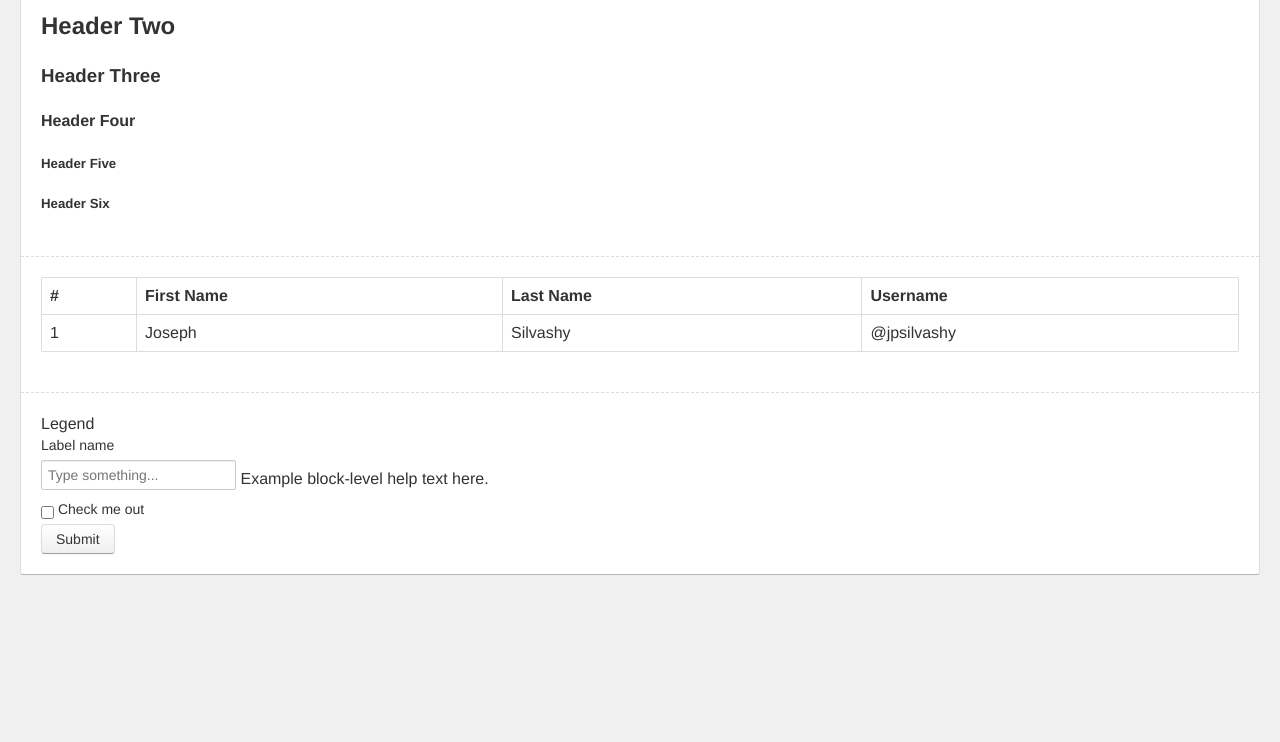
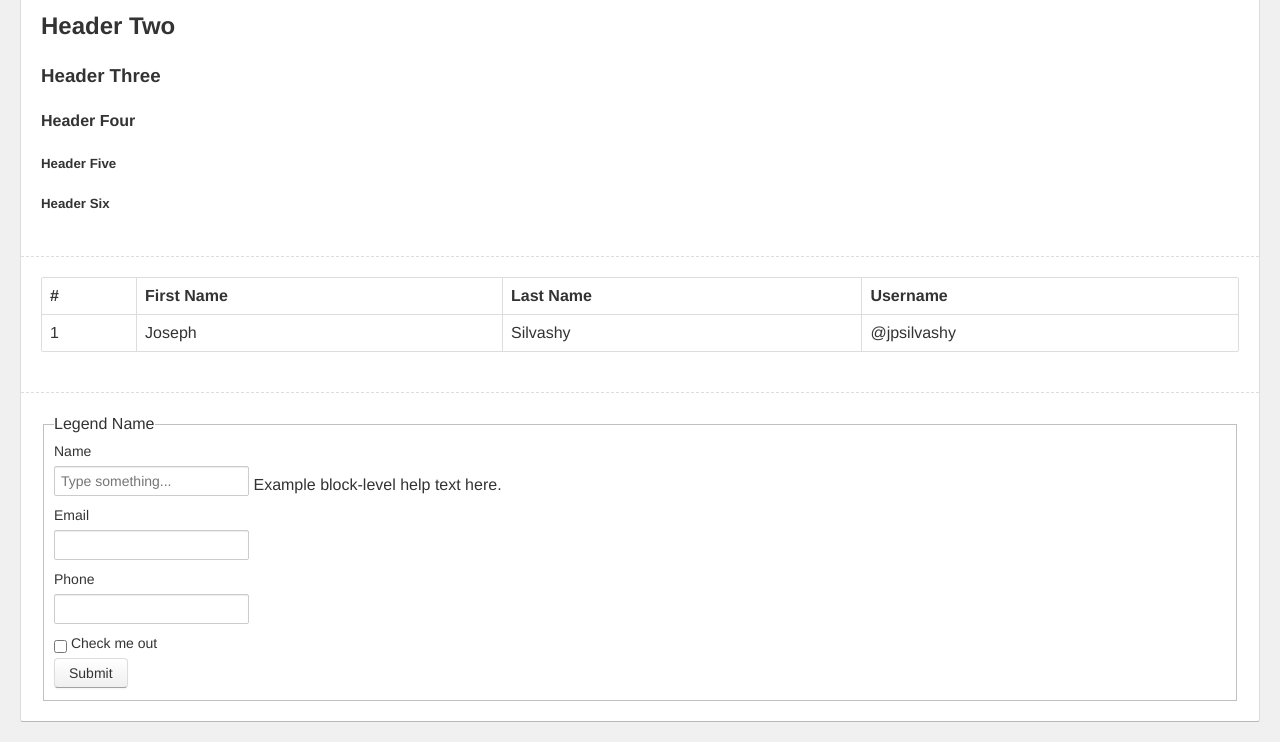
Before and after one commit to jpsilvashy/newton-v1, a plain HTML site: page index.html in a window 1280 px wide. Shown: the part 535-1277 px from the top of the page. Before the commit the page ends 1130 px from the top, so only its background shows below. Drawn offline with nearby package versions, Linux system fonts and the light colour scheme.

Commit message:
added TODO

```diff
--- a/index.html
+++ b/index.html
@@ -76,17 +76,25 @@
   <!-- Forms -->
   <section>
     <form>
-      <legend>Legend</legend>
+      <fieldset>
+        <legend>Legend Name</legend>
 
-      <label>Label name</label>
+        <label for="name">Name</label>
         <input type="text" placeholder="Type something...">
         <span class="help-block">Example block-level help text here.</span>
+
+        <label for="email">Email</label>
+        <input type="text" name="email" />
+
+        <label for="phone">Phone</label>
+        <input type="text" name="phone" />
 
         <label class="checkbox">
           <input type="checkbox"> Check me out
         </label>
 
         <button type="submit" class="btn">Submit</button>
+      </fieldset>
     </form>
   </section>
 
```
Also changed, not shown: 1 other file. Lines whose indentation alone changed are shown as unchanged.
